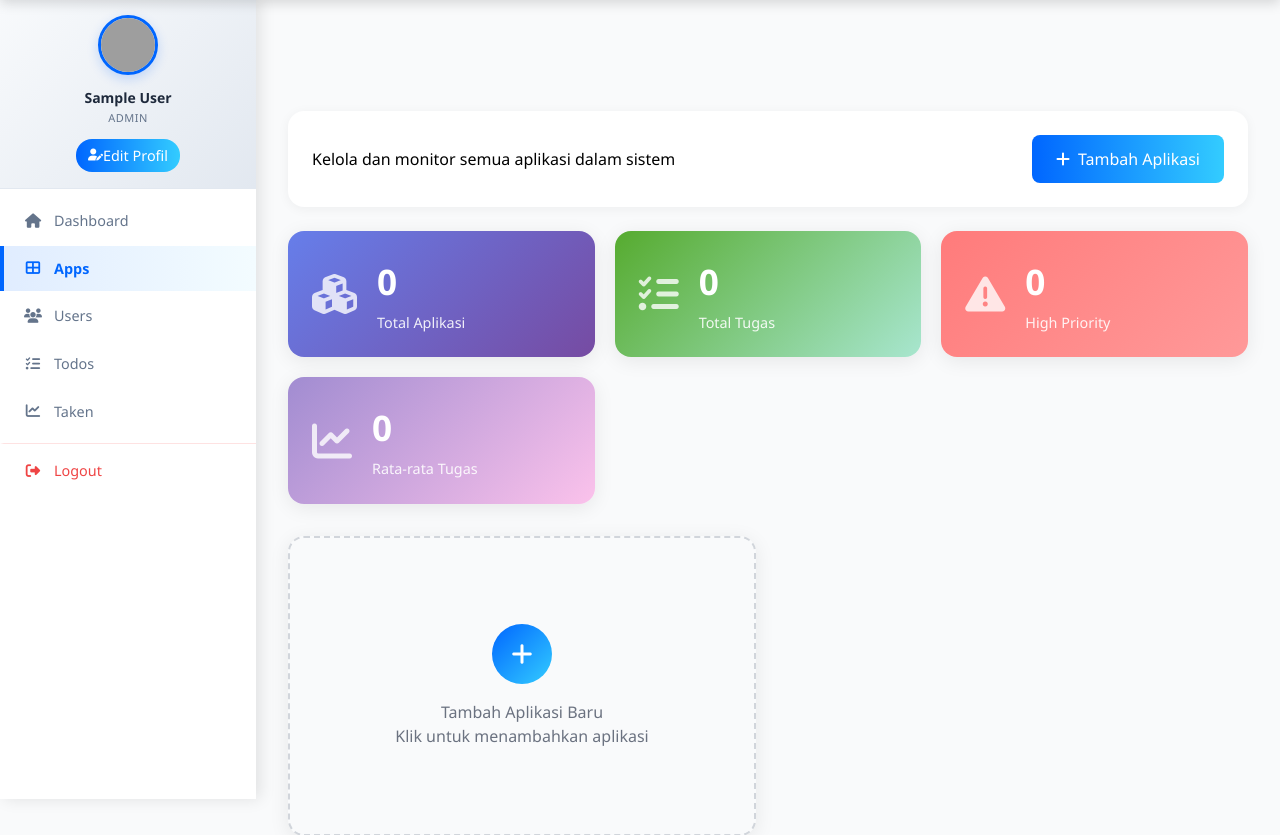
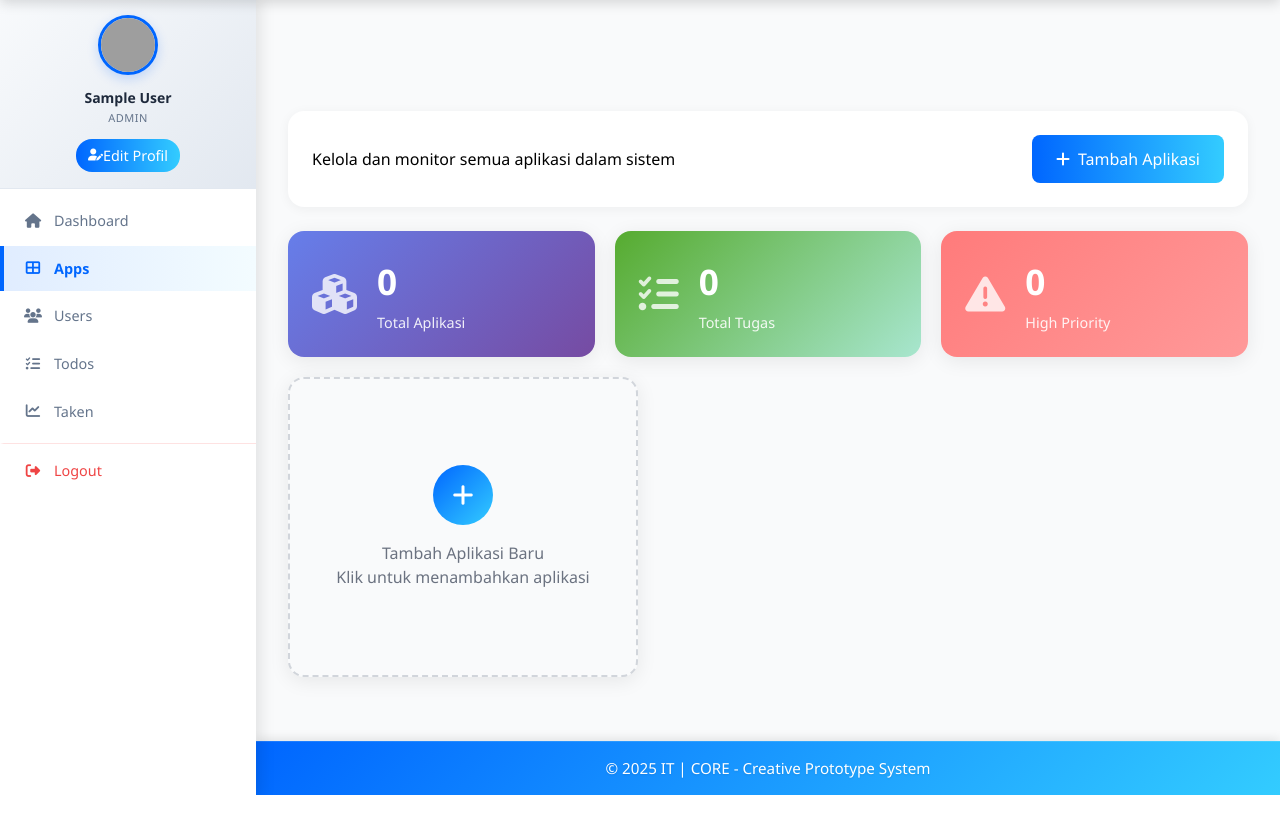
Before and after one commit to 1bilionsultanyusuf-hue/gg, a PHP site: page /index.php?page=apps in a window 1280 px wide. Shown: the part 61-896 px from the top of the page. After the commit the page ends 856 px from the top, so only its background shows below. Run offline with PHP 8.4, Linux system fonts and the light colour scheme; the visitor is signed in with stand-in values (Sample User, id 1); data that the repository does not hold is empty; some libraries are stand-ins or nearby versions; grey boxes are pictures that could not be loaded.

Commit message:
mengubah card pada users menjadi 1 baris

```diff
--- a/modul/data/apps.php
+++ b/modul/data/apps.php
@@ -150,17 +150,6 @@ $avg_todos = $total_apps > 0 ? round($total_todos / $total_apps, 1) : 0;
                 <p class="stat-label">High Priority</p>
             </div>
         </div>
-
-        <div class="stat-card bg-gradient-purple">
-            <div class="stat-icon">
-                <i class="fas fa-chart-line"></i>
-            </div>
-            <div class="stat-content">
-                <h3 class="stat-number"><?= $avg_todos ?></h3>
-                <p class="stat-label">Rata-rata Tugas</p>
-            </div>
-        </div>
-    </div>
 
     <!-- Applications Grid -->
     <div class="apps-grid">
--- a/modul/data/users.php
+++ b/modul/data/users.php
@@ -443,7 +443,7 @@ function getRoleIcon($role) {
 
 .stats-grid {
     display: grid;
-    grid-template-columns: repeat(auto-fit, minmax(250px, 1fr));
+    grid-template-columns: repeat(4, 1fr);
     gap: 20px;
     margin-bottom: 32px;
 }
```
